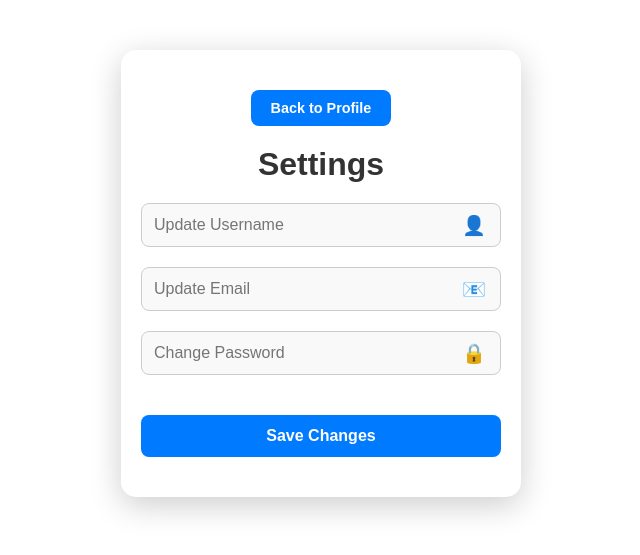
After one commit to SWE-SixFold/SWE-SixFold, a Flask app: template web/templates/settings.html in a window 1280 px wide. The commit adds this page. Shown: the top 555 px of the page, without its empty margins (319-959 px from the left). Run offline with Flask 3, Linux system fonts and the light colour scheme; the template is opened without the code that fills it, so the values that code supplies are empty.

Commit message:
added settings html and css

```diff
--- /dev/null
+++ b/web/static/settings.css
@@ -0,0 +1,103 @@
+/* CSS Reset */
+* {
+    margin: 0;
+    padding: 0;
+    box-sizing: border-box;
+}
+
+/* Back to Profile Button */
+.back-button {
+    display: inline-block;
+    padding: 10px 20px;
+    font-size: 0.9rem;
+    font-weight: bold;
+    color: #ffffff;
+    background-color: #007aff;
+    border: none;
+    border-radius: 8px;
+    cursor: pointer;
+    margin-bottom: 20px;
+    transition: background-color 0.3s ease;
+}
+
+.back-button:hover {
+    background-color: #005bb5;
+}
+
+
+/* Settings Container Styles */
+.settings-container {
+    padding: 40px 20px;
+    width: 400px;
+    max-width: 100%;
+    background: #fff;
+    border-radius: 15px;
+    box-shadow: 0 8px 32px rgba(0, 0, 0, 0.2);
+    text-align: center;
+    font-family: Arial, sans-serif;
+    margin: 50px auto;
+}
+
+.settings-container h2 {
+    font-size: 2rem;
+    font-weight: bold;
+    margin-bottom: 20px;
+    color: #333;
+}
+
+/* Input Field Styles */
+.input-container {
+    position: relative;
+    margin-bottom: 20px;
+    width: 100%;
+}
+
+.input-container input[type="text"],
+.input-container input[type="email"],
+.input-container input[type="password"] {
+    width: 100%;
+    padding: 12px;
+    background: #f9f9f9;
+    border: 1px solid #ccc;
+    border-radius: 8px;
+    font-size: 1rem;
+    outline: none;
+}
+
+.input-container .icon {
+    position: absolute;
+    right: 15px;
+    top: 50%;
+    transform: translateY(-50%);
+    font-size: 1.2rem;
+    color: #666;
+}
+
+/* Save Changes Button */
+.settings-button {
+    width: 100%;
+    padding: 12px;
+    background-color: #007aff;
+    color: #ffffff;
+    font-size: 1rem;
+    font-weight: bold;
+    border: none;
+    border-radius: 8px;
+    cursor: pointer;
+    margin-top: 20px;
+    transition: background-color 0.3s ease;
+}
+
+.settings-button:hover {
+    background-color: #005bb5;
+}
+
+/* Links and Footer Text */
+.settings-container a {
+    color: #007aff;
+    text-decoration: none;
+}
+
+.settings-container a:hover {
+    text-decoration: underline;
+}
--- a/web/templates/index.html
+++ b/web/templates/index.html
@@ -25,7 +25,7 @@
                 <a href="login.html">Manage Account</a> <!-- example link -->
                 <a href="#">History</a> <!--  placeholder  -->
                 <a href="#">Notes</a> <!--  placeholder  -->
-                <a href="#">Settings</a> <!--  placeholder  -->
+                <a href="{{ url_for('settings') }}">Settings</a> <!--  placeholder  -->
                 <a href="{{ url_for('logout') }}">Log Out</a> <!--  placeholder  -->
             </div>
         </div>
--- /dev/null
+++ b/web/templates/settings.html
@@ -0,0 +1,31 @@
+<!DOCTYPE html>
+<html lang="en">
+<head>
+    <meta charset="UTF-8">
+    <title>Settings - CineSage</title>
+    <link rel="stylesheet" href="settings.css">
+</head>
+<body>
+    <!-- Settings Container -->
+    <div class="settings-container" id="settingsContainer">
+        <button onclick="window.location.href='index.html'" class="back-button">Back to Profile</button>
+
+        <h2>Settings</h2>
+        <form id="settings-form" action="#" method="post">
+            <div class="input-container">
+                <input type="text" placeholder="Update Username" name="username" required>
+                <span class="icon">👤</span>
+            </div>
+            <div class="input-container">
+                <input type="email" placeholder="Update Email" name="email" required>
+                <span class="icon">📧</span>
+            </div>
+            <div class="input-container">
+                <input type="password" placeholder="Change Password" name="password">
+                <span class="icon">🔒</span>
+            </div>
+            <button type="submit" class="settings-button">Save Changes</button>
+        </form>
+    </div>
+</body>
+</html>
```
